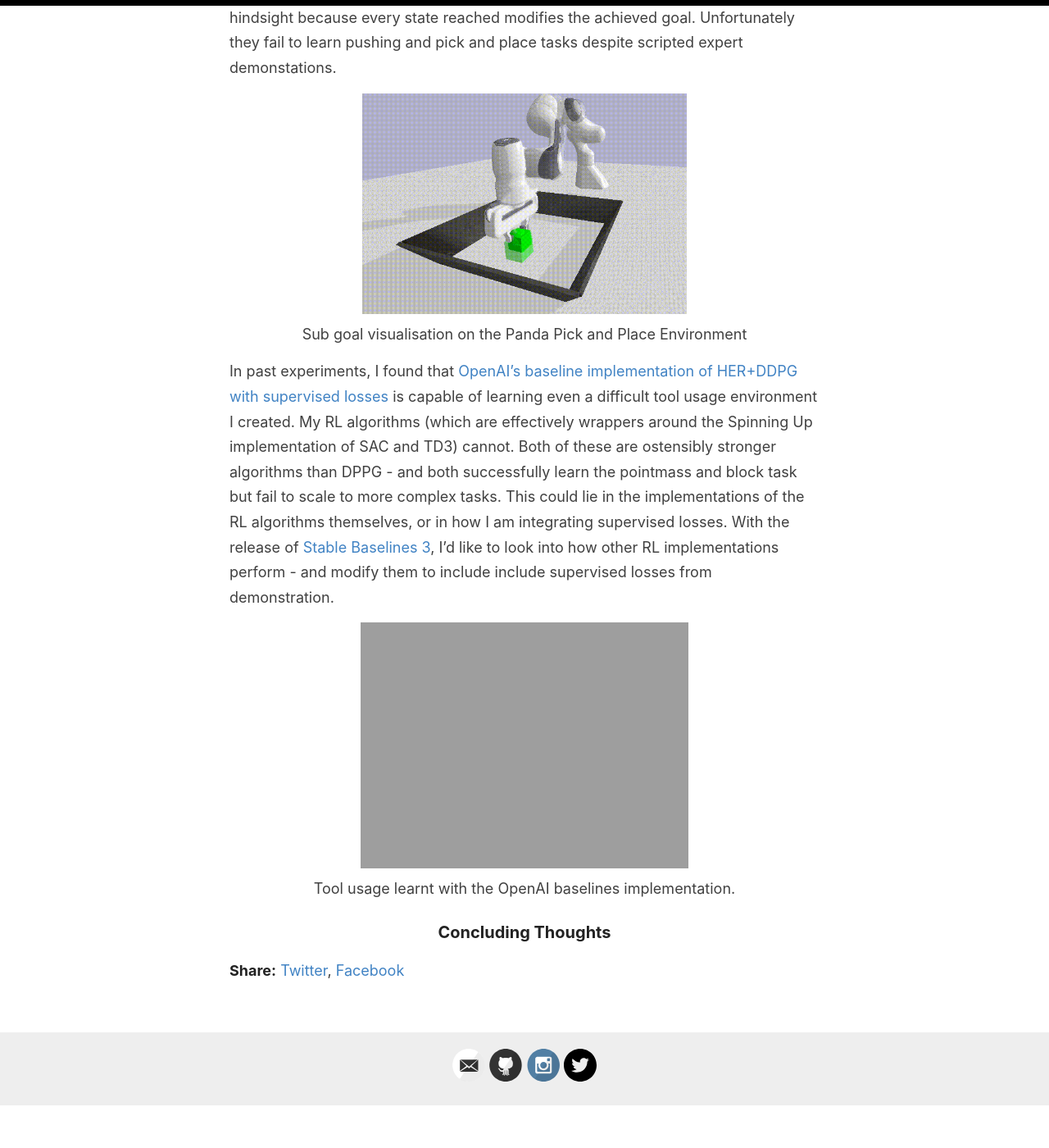
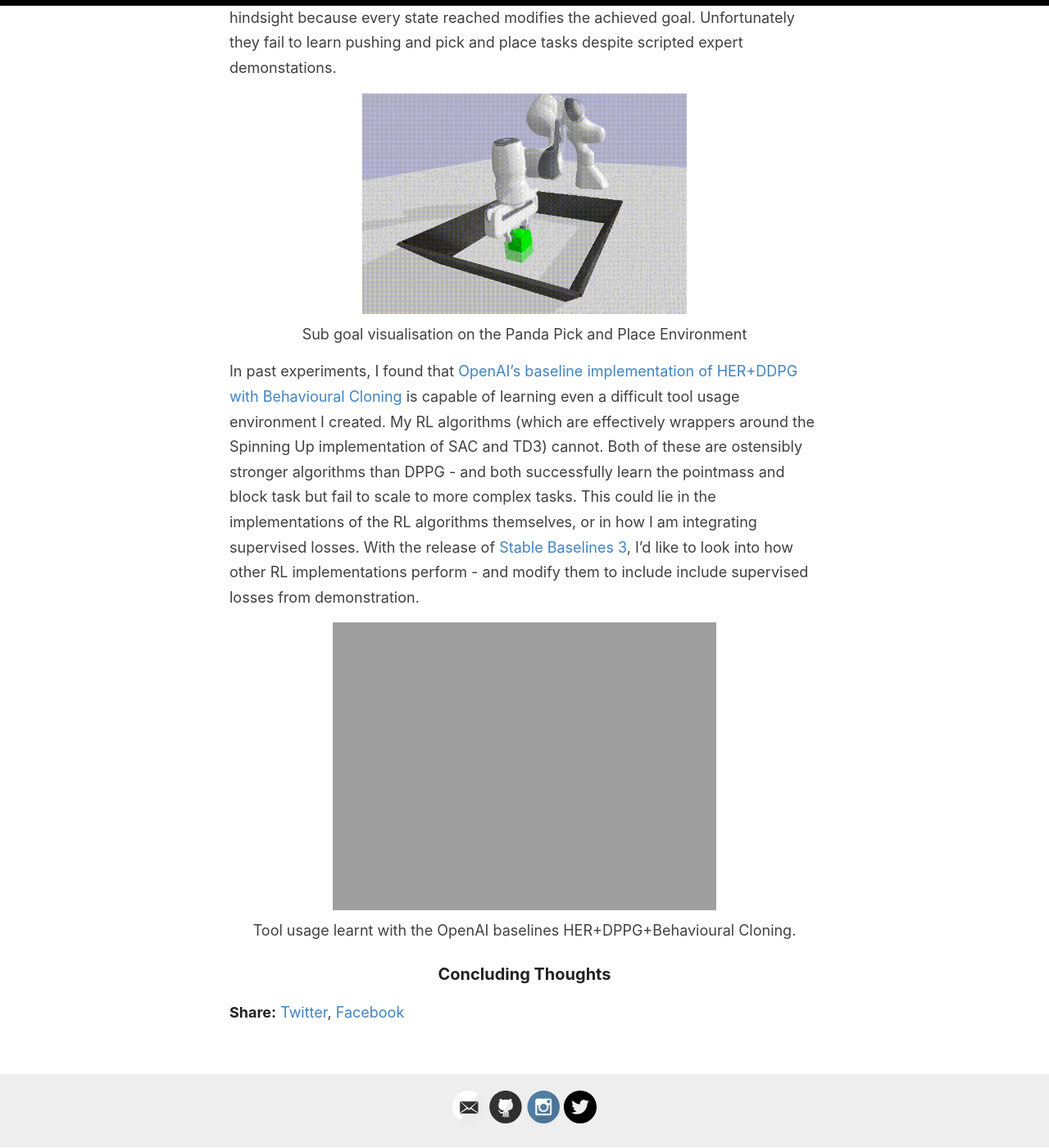
Before and after one commit to sholtodouglas/sholtodouglas.github.io, a Jekyll site: the page built from _posts/2020-06-03-DoesHierarchialRLWorkYet.md, in a window 1280 px wide and 1400 px high, scrolled down 14649 px. Shown: the whole window at 82% size. Built offline with Jekyll 4.4.1, drawn with Linux system fonts in a browser that asks for light colours; formulas are drawn with MathJax 3; before the commit the page ends 15998 px from its top, so only the background shows below that.

Commit message:
Update 2020-06-03-DoesHierarchialRLWorkYet.md

```diff
--- a/_posts/2020-06-03-DoesHierarchialRLWorkYet.md
+++ b/_posts/2020-06-03-DoesHierarchialRLWorkYet.md
@@ -187,12 +187,12 @@ As expected, the algorithms solve the Panda Reaching environment within a few th
     <figcaption>Sub goal visualisation on the Panda Pick and Place Environment</figcaption>
 </figure>
 
-In past experiments, I found that [OpenAI's baseline implementation of HER+DDPG with supervised losses](https://github.com/openai/baselines/tree/master/baselines/her) is capable of learning even a difficult tool usage environment I created. My RL algorithms (which are effectively wrappers around the Spinning Up implementation of SAC and TD3) cannot. Both of these are ostensibly stronger algorithms than DPPG - and both successfully learn the pointmass and block task but fail to scale to more complex tasks. This could lie in the implementations of the RL algorithms themselves, or in how I am integrating supervised losses. With the release of [Stable Baselines 3](https://github.com/DLR-RM/stable-baselines3), I'd like to look into how other RL implementations perform - and modify them to include include supervised losses from demonstration.
+In past experiments, I found that [OpenAI's baseline implementation of HER+DDPG with Behavioural Cloning](https://github.com/openai/baselines/tree/master/baselines/her) is capable of learning even a difficult tool usage environment I created. My RL algorithms (which are effectively wrappers around the Spinning Up implementation of SAC and TD3) cannot. Both of these are ostensibly stronger algorithms than DPPG - and both successfully learn the pointmass and block task but fail to scale to more complex tasks. This could lie in the implementations of the RL algorithms themselves, or in how I am integrating supervised losses. With the release of [Stable Baselines 3](https://github.com/DLR-RM/stable-baselines3), I'd like to look into how other RL implementations perform - and modify them to include include supervised losses from demonstration.
 
 {: style="text-align:center"}
 <figure>
-    <img src='https://sholtodouglas.github.io/images/hierarchial/toolusage.gif' alt='missing' />
-    <figcaption>Tool usage learnt with the OpenAI baselines implementation. </figcaption>
+    <img src='https://sholtodouglas.github.io/images/hierarchial/toolusage.gif' style="width:65%" alt='missing' />
+    <figcaption>Tool usage learnt with the OpenAI baselines HER+DPPG+Behavioural Cloning. </figcaption>
 </figure>
 
 ### Concluding Thoughts
```
